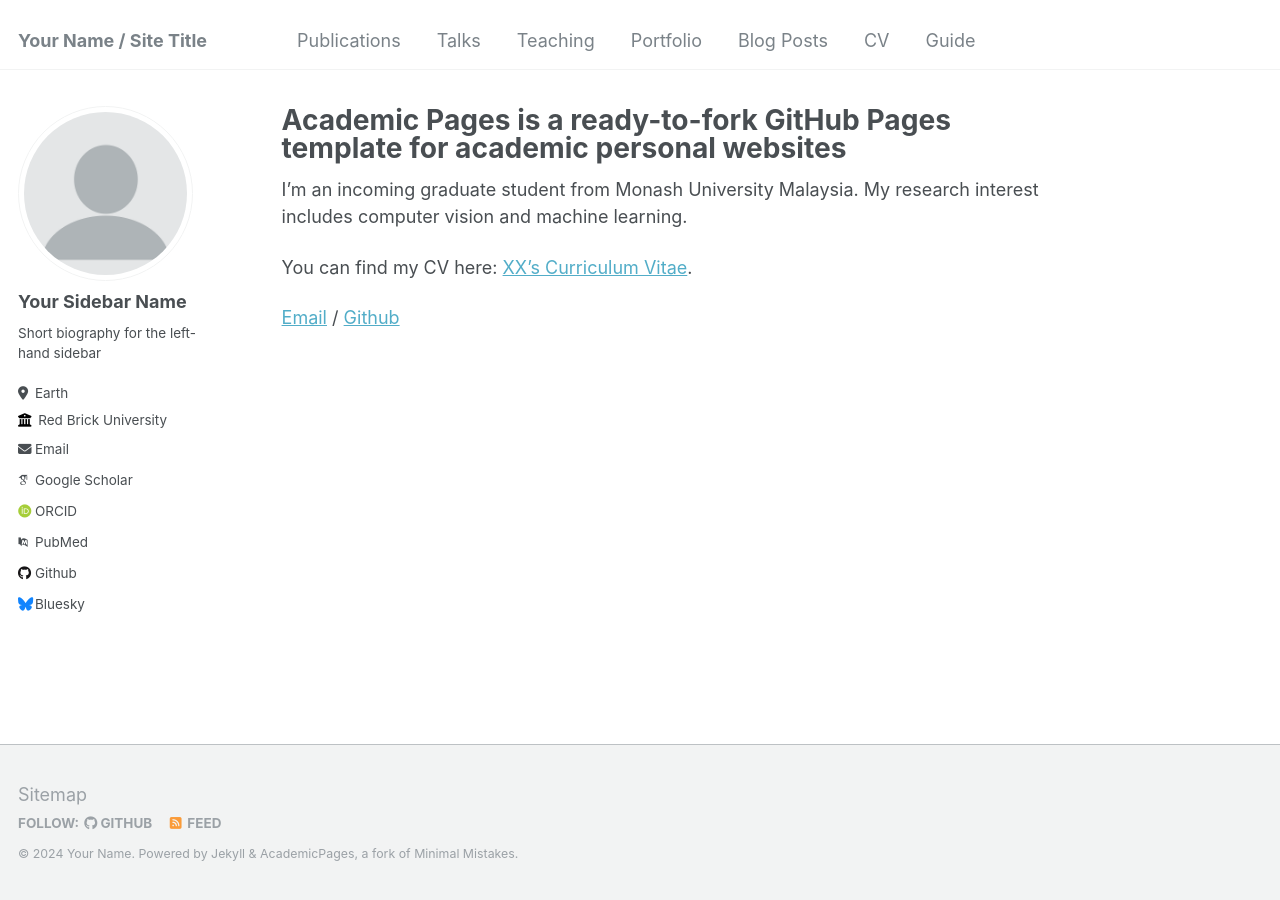
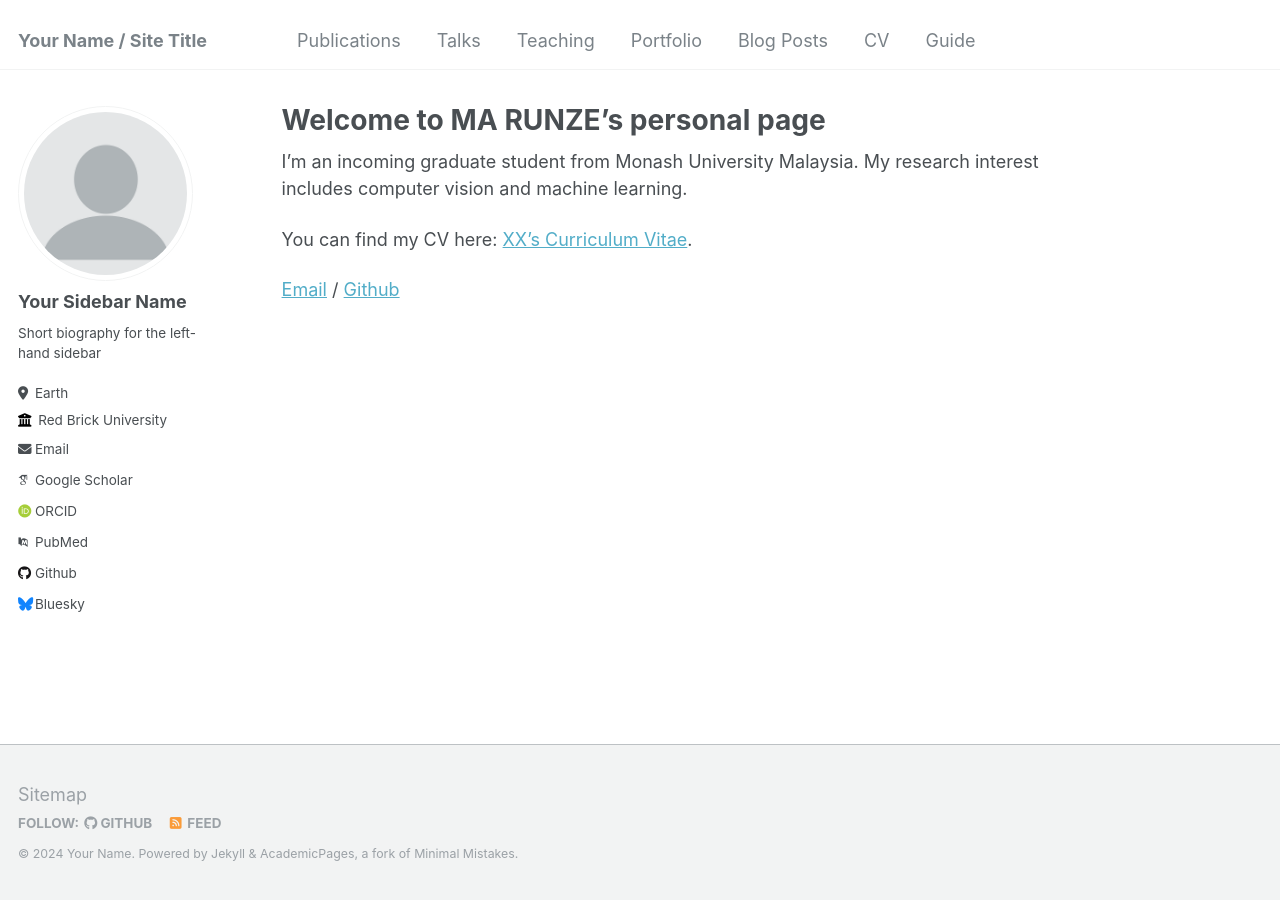
Before and after one commit to Kha1edze/Kha1edze.github.io, a Jekyll site: the page built from _pages/about.md, in a window 1280 px wide. Built offline with Jekyll 4.4.1, drawn with Linux system fonts in a browser that asks for light colours; some web fonts are replaced.

Commit message:
Update about.md

```diff
--- a/_pages/about.md
+++ b/_pages/about.md
@@ -1,6 +1,6 @@
 ---
 permalink: /
-title: "Academic Pages is a ready-to-fork GitHub Pages template for academic personal websites"
+title: "Welcome to MA RUNZE's personal page"
 author_profile: true
 redirect_from:
   - /about/
```
